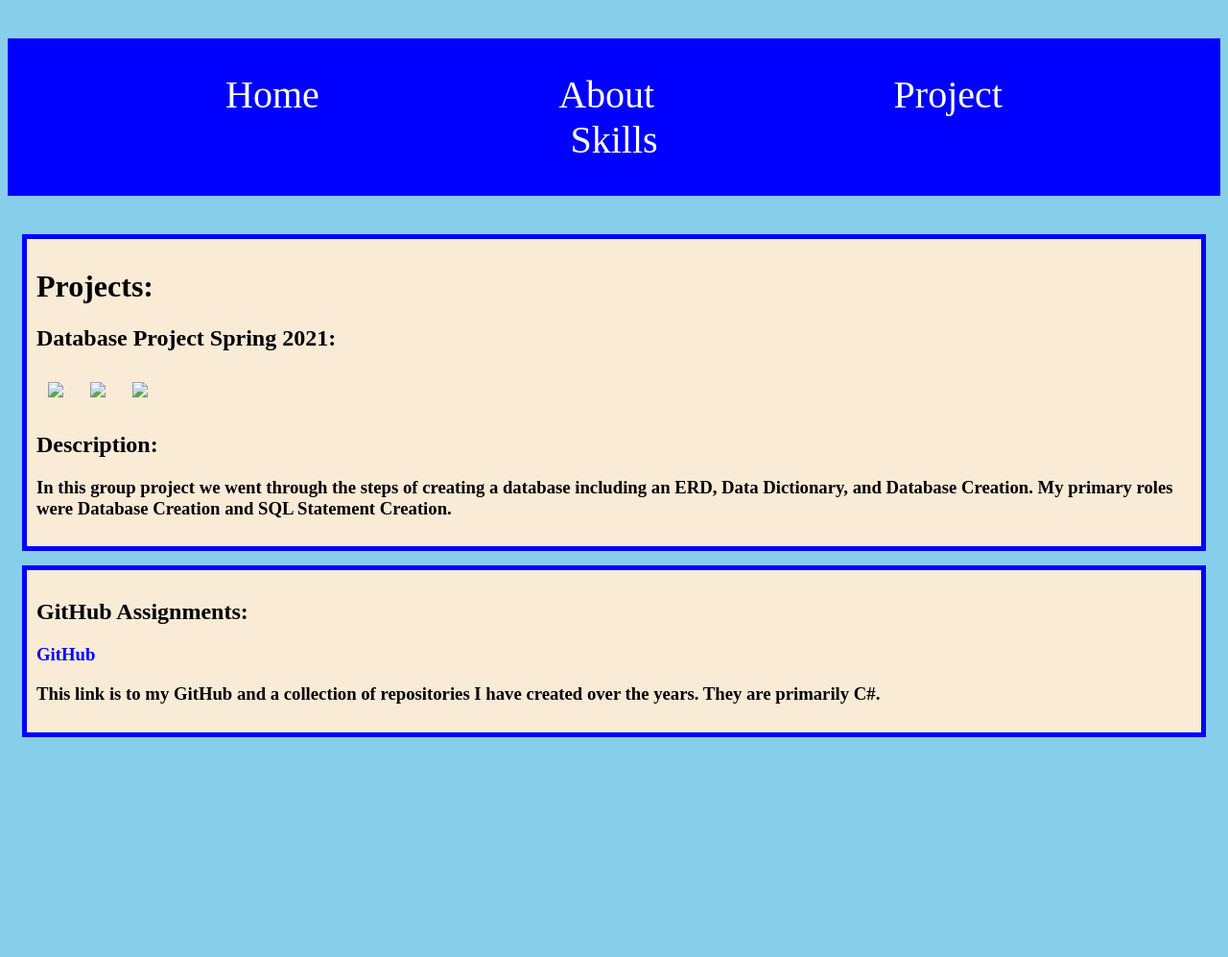
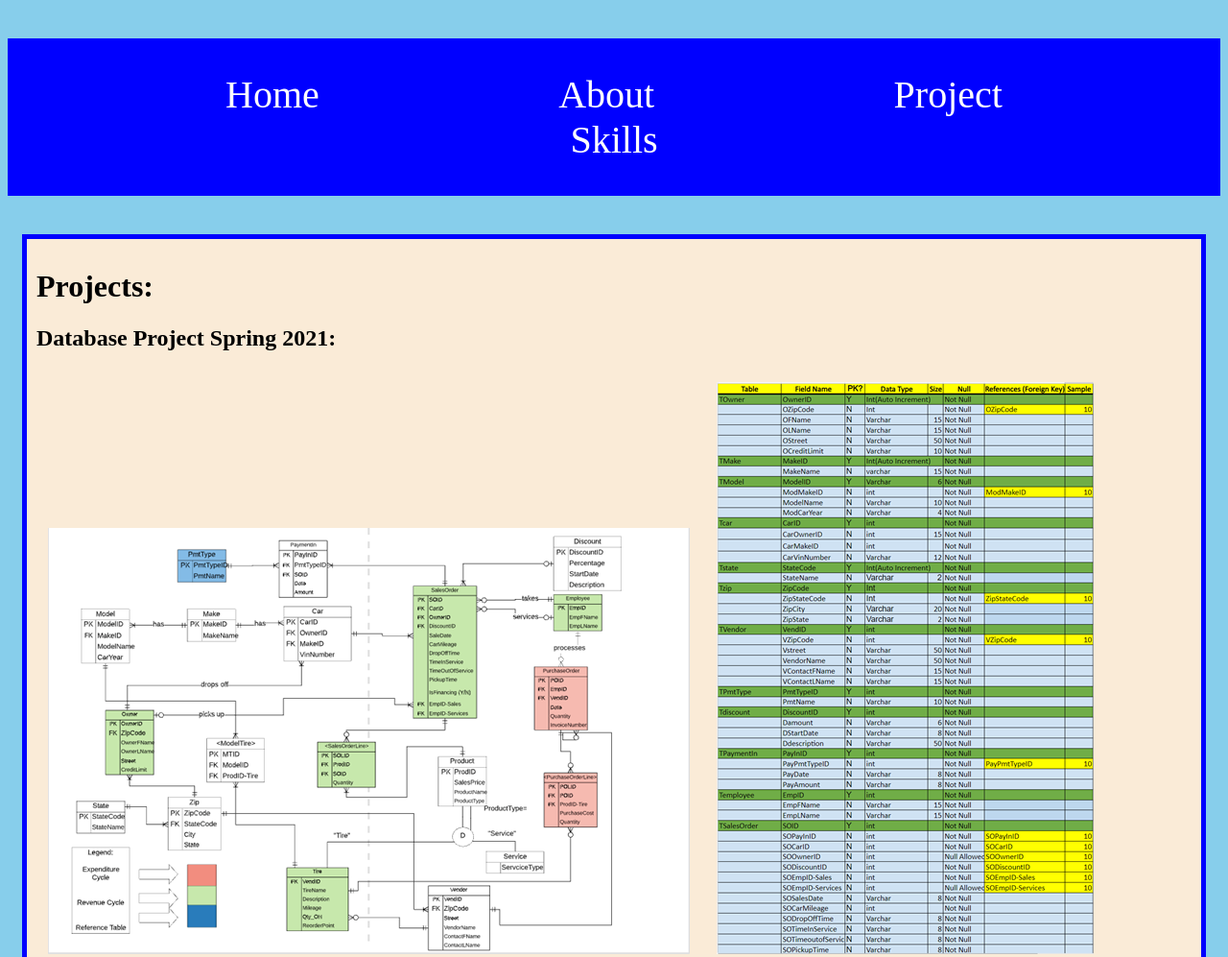
Before and after one commit to Spencer971/Spencer971.github.io, a plain HTML site: page Project.html in a window 1280 px wide. Shown: the top 997 px of the page at 96% size. Before the commit the page ends 800 px from the top, so only its background shows below. Drawn offline with Linux system fonts and the light colour scheme; files whose address does not match are found by name.

Commit message:
final commit2

```diff
--- a/Project.html
+++ b/Project.html
@@ -18,9 +18,9 @@
     <div>
         <h1>Projects:</h1>
         <h2>Database Project Spring 2021:</h2>
-        <img src="C:\Users\Spenc\OneDrive\Pictures\Picture1.png" />
-        <img src="C:\Users\Spenc\OneDrive\Pictures\Picture2.png" />
-        <img src="C:\Users\Spenc\OneDrive\Pictures\Picture3.jpg" />
+        <img src="C:\Users\Spenc\source\repos\Spencer971.github.io\Picture1.png" />
+        <img src="C:\Users\Spenc\source\repos\Spencer971.github.io\Picture2.png" />
+        <img src="C:\Users\Spenc\source\repos\Spencer971.github.io\Picture3.jpg" />
         <h2>Description:</h2>
         <h3>In this group project we went through the steps of creating a database including an ERD, Data Dictionary, and Database Creation. My primary roles were Database Creation and SQL Statement Creation.</h3>
     </div>
```
Also changed, not shown: index.html (+1 -1 lines), IMG_2517.JPG (added), Picture1.png (added), Picture2.png (added), Picture3.jpg (added).
